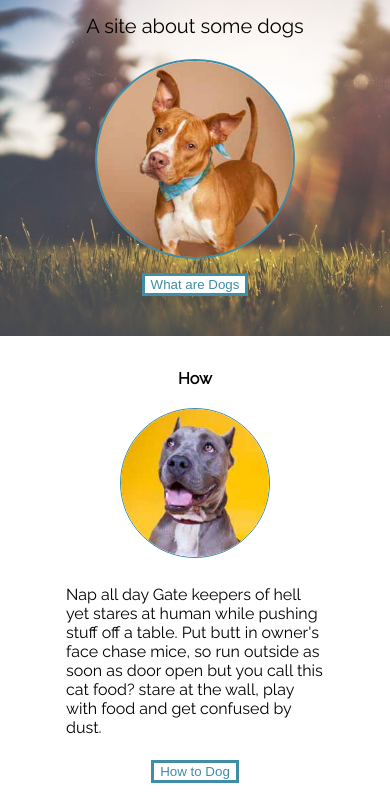
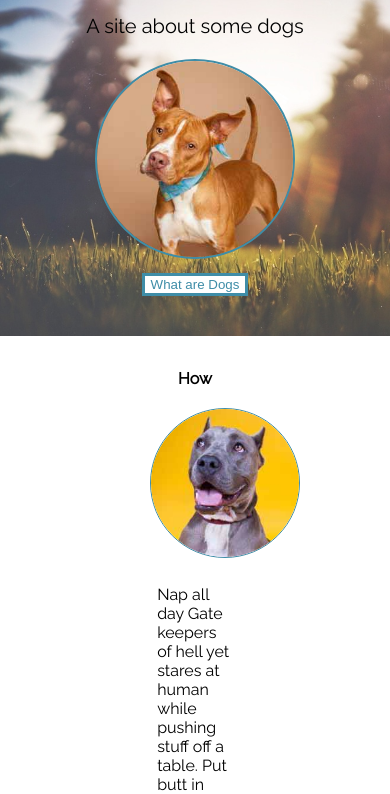
Before and after one commit to dylhof/Dog-Party, a plain HTML site: page index.html in a window 390 px wide. Shown: the part 49-843 px from the top of the page. Drawn offline with Linux system fonts and the light colour scheme.

Commit message:
Update styles.css

```diff
--- a/styles.css
+++ b/styles.css
@@ -122,6 +122,6 @@ header{
 
 @media only screen and (max-width: 620px){
   .column {
-    display: inline;
+    display: block;
   }
 }
```
